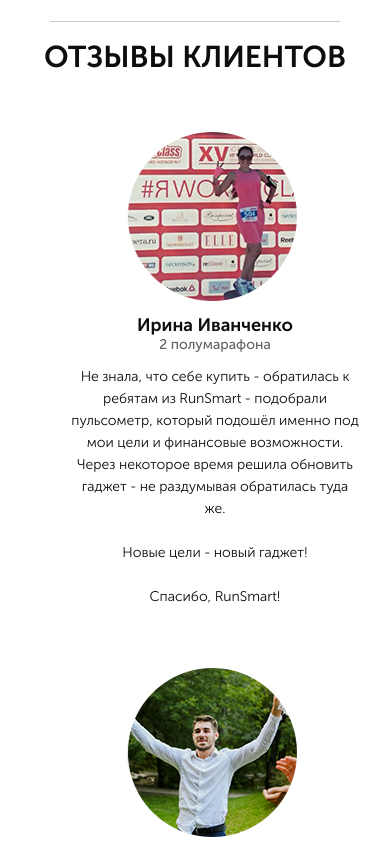
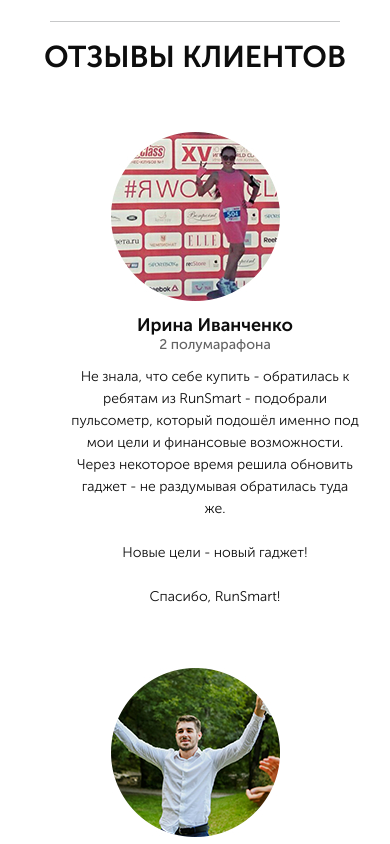
Before and after one commit to yehorkov/pulsometry, a website: page src/index.html in a window 390 px wide. Shown: the part 5780-6624 px from the top of the page. Drawn offline with nearby package versions, Linux system fonts and the light colour scheme; files that its build step writes are made by us from their sources.

Commit message:
Update _media.scss

```diff
--- a/src/sass/base/_media.scss
+++ b/src/sass/base/_media.scss
@@ -198,9 +198,6 @@
         &__item {
             display: flex;
             flex-direction: column;
-            img {
-                transform: translateX(10%);
-            }
         }
         &__name {
             margin-top: 15px;
@@ -211,6 +208,7 @@
         }
         &__comment {
             text-align: center;
+            font-size: 16px;
             line-height: 19px;
         }
     }
```
